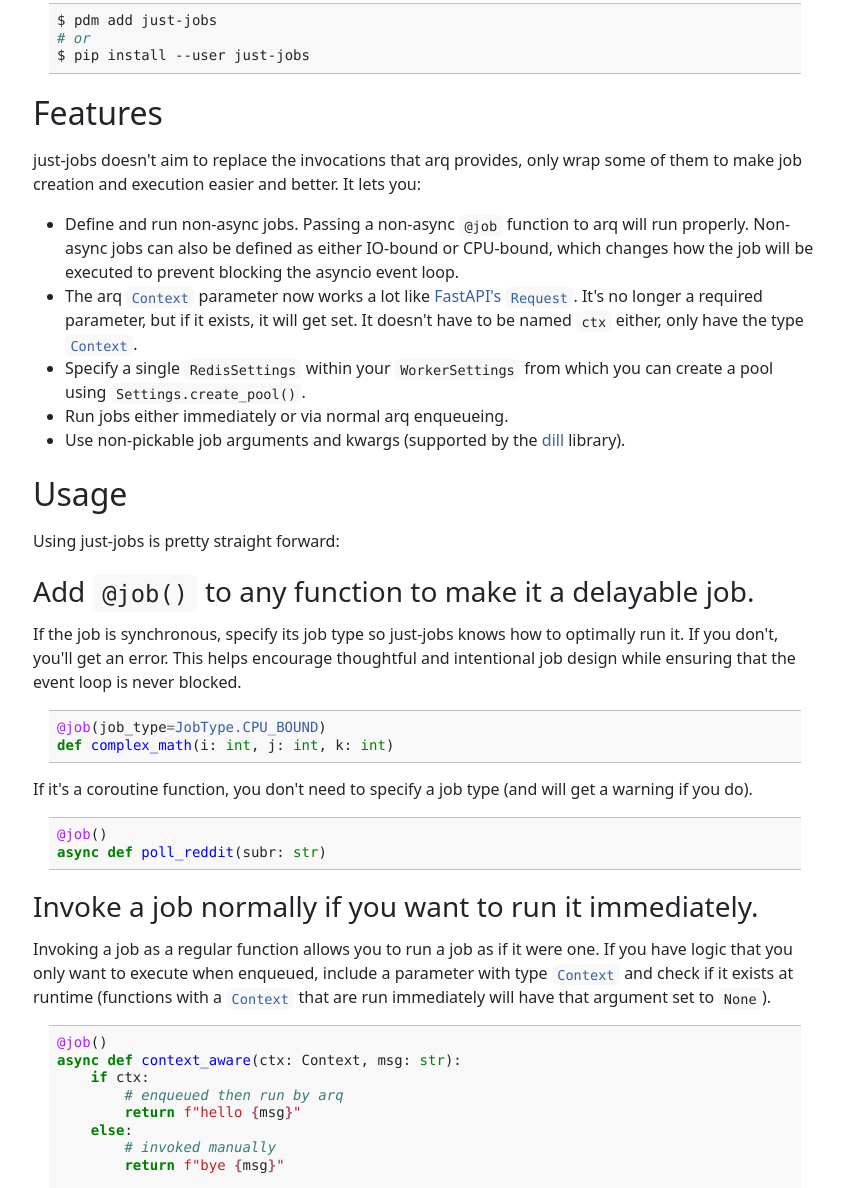
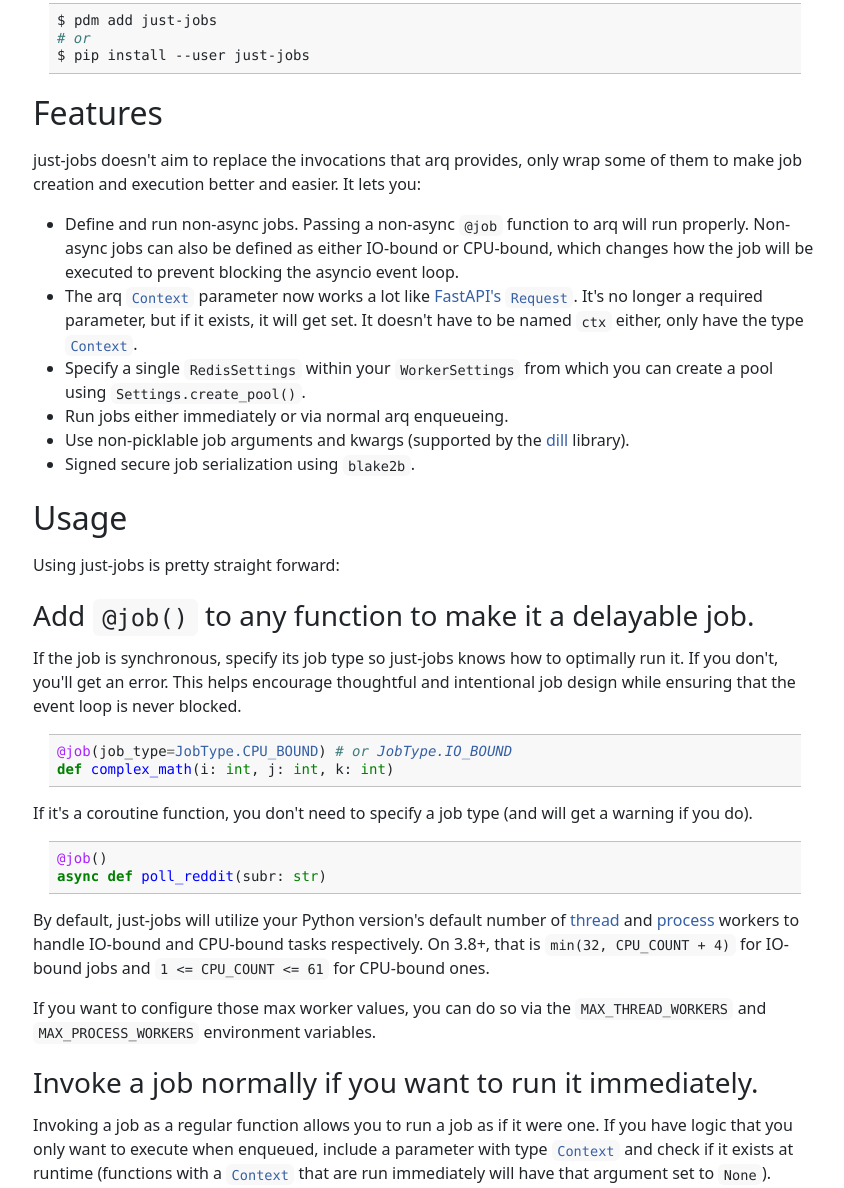
Before and after one commit to thearchitector/just-jobs, a plain HTML site: page docs/just_jobs.html in a window 1280 px wide. Shown: the part 1581-2769 px from the top of the page, without its empty margins (367-1211 px from the left). Drawn offline with Linux system fonts and the light colour scheme.

Commit message:
docs: add missing info

```diff
--- a/docs/just_jobs.html
+++ b/docs/just_jobs.html
@@ -112,14 +112,15 @@
 
 <h2 id="features">Features</h2>
 
-<p>just-jobs doesn't aim to replace the invocations that arq provides, only wrap some of them to make job creation and execution easier and better. It lets you:</p>
+<p>just-jobs doesn't aim to replace the invocations that arq provides, only wrap some of them to make job creation and execution better and easier. It lets you:</p>
 
 <ul>
 <li>Define and run non-async jobs. Passing a non-async <code>@job</code> function to arq will run properly. Non-async jobs can also be defined as either IO-bound or CPU-bound, which changes how the job will be executed to prevent blocking the asyncio event loop.</li>
 <li>The arq <code><a href="#Context">Context</a></code> parameter now works a lot like <a href="https://fastapi.tiangolo.com/advanced/using-request-directly/">FastAPI's <code>Request</code></a>. It's no longer a required parameter, but if it exists, it will get set. It doesn't have to be named <code>ctx</code> either, only have the type <code><a href="#Context">Context</a></code>.</li>
 <li>Specify a single <code>RedisSettings</code> within your <code>WorkerSettings</code> from which you can create a pool using <code>Settings.create_pool()</code>.</li>
 <li>Run jobs either immediately or via normal arq enqueueing.</li>
-<li>Use non-pickable job arguments and kwargs (supported by the <a href="http://dill.rtfd.io/">dill</a> library).</li>
+<li>Use non-picklable job arguments and kwargs (supported by the <a href="http://dill.rtfd.io/">dill</a> library).</li>
+<li>Signed secure job serialization using <code>blake2b</code>.</li>
 </ul>
 
 <h2 id="usage">Usage</h2>
@@ -131,7 +132,7 @@
 <p>If the job is synchronous, specify its job type so just-jobs knows how to optimally run it. If you don't, you'll get an error. This helps encourage thoughtful and intentional job design while ensuring that the event loop is never blocked.</p>
 
 <div class="pdoc-code codehilite">
-<pre><span></span><code><span class="nd">@job</span><span class="p">(</span><span class="n">job_type</span><span class="o">=</span><span class="n"><a href="#JobType.CPU_BOUND">JobType.CPU_BOUND</a></span><span class="p">)</span>
+<pre><span></span><code><span class="nd">@job</span><span class="p">(</span><span class="n">job_type</span><span class="o">=</span><span class="n"><a href="#JobType.CPU_BOUND">JobType.CPU_BOUND</a></span><span class="p">)</span> <span class="c1"># or <a href="#JobType.IO_BOUND">JobType.IO_BOUND</a></span>
 <span class="k">def</span> <span class="nf">complex_math</span><span class="p">(</span><span class="n">i</span><span class="p">:</span> <span class="nb">int</span><span class="p">,</span> <span class="n">j</span><span class="p">:</span> <span class="nb">int</span><span class="p">,</span> <span class="n">k</span><span class="p">:</span> <span class="nb">int</span><span class="p">)</span>
 </code></pre>
 </div>
@@ -143,6 +144,10 @@
 <span class="k">async</span> <span class="k">def</span> <span class="nf">poll_reddit</span><span class="p">(</span><span class="n">subr</span><span class="p">:</span> <span class="nb">str</span><span class="p">)</span>
 </code></pre>
 </div>
+
+<p>By default, just-jobs will utilize your Python version's default number of <a href="https://docs.python.org/3/library/concurrent.futures.html#concurrent.futures.ThreadPoolExecutor">thread</a> and <a href="https://docs.python.org/3/library/concurrent.futures.html#concurrent.futures.ProcessPoolExecutor">process</a> workers to handle IO-bound and CPU-bound tasks respectively. On 3.8+, that is <code>min(32, CPU_COUNT + 4)</code> for IO-bound jobs and <code>1 &lt;= CPU_COUNT &lt;= 61</code> for CPU-bound ones.</p>
+
+<p>If you want to configure those max worker values, you can do so via the <code>MAX_THREAD_WORKERS</code> and <code>MAX_PROCESS_WORKERS</code> environment variables.</p>
 
 <h3 id="invoke-a-job-normally-if-you-want-to-run-it-immediately">Invoke a job normally if you want to run it immediately.</h3>
 
@@ -190,9 +195,13 @@
 </code></pre>
 </div>
 
+<h3 id="sign-your-job-serializations-with-blake2b">Sign your job serializations with <code>blake2b</code>.</h3>
+
+<p>By default, using just-jobs <code>Settings</code> means all serialized jobs are prefixed with a signature which is then parsed and validated before job execution. This helps ensure that any jobs you serialize do not get tampered with while enqueued and waiting for execution. The default (and very insecure) secret used for signing is <code>thisisasecret</code>. In any production or public-facing deployment, you _should_ change this value to something private and secure. It can be changed via the <code>JOB_SERIALIZATION_SECRET</code> environment variable.</p>
+
 <h3 id="enqueue-your-job">Enqueue your job.</h3>
 
-<p>just-jobs doesn't change the way in which you enqueue your jobs. Just use <code>await pool.enqueue_job(...)</code>.</p>
+<p>just-jobs doesn't change the way in which you enqueue your jobs. Just use <code>await pool.enqueue_job(...)</code>. Using just-jobs, you also don't have to worry as much about the type of arguments you supply; all Python objects supported by the <a href="http://dill.rtfd.io/">dill</a> serialization library will work just fine.</p>
 
 <div class="pdoc-code codehilite">
 <pre><span></span><code><span class="k">await</span> <span class="n">pool</span><span class="o">.</span><span class="n">enqueue_job</span><span class="p">(</span><span class="s1">&#39;complex_math&#39;</span><span class="p">,</span> <span class="mi">2</span><span class="p">,</span> <span class="mi">1</span><span class="p">,</span> <span class="mi">3</span><span class="p">)</span>
```
Also changed, not shown: 1 other file.
